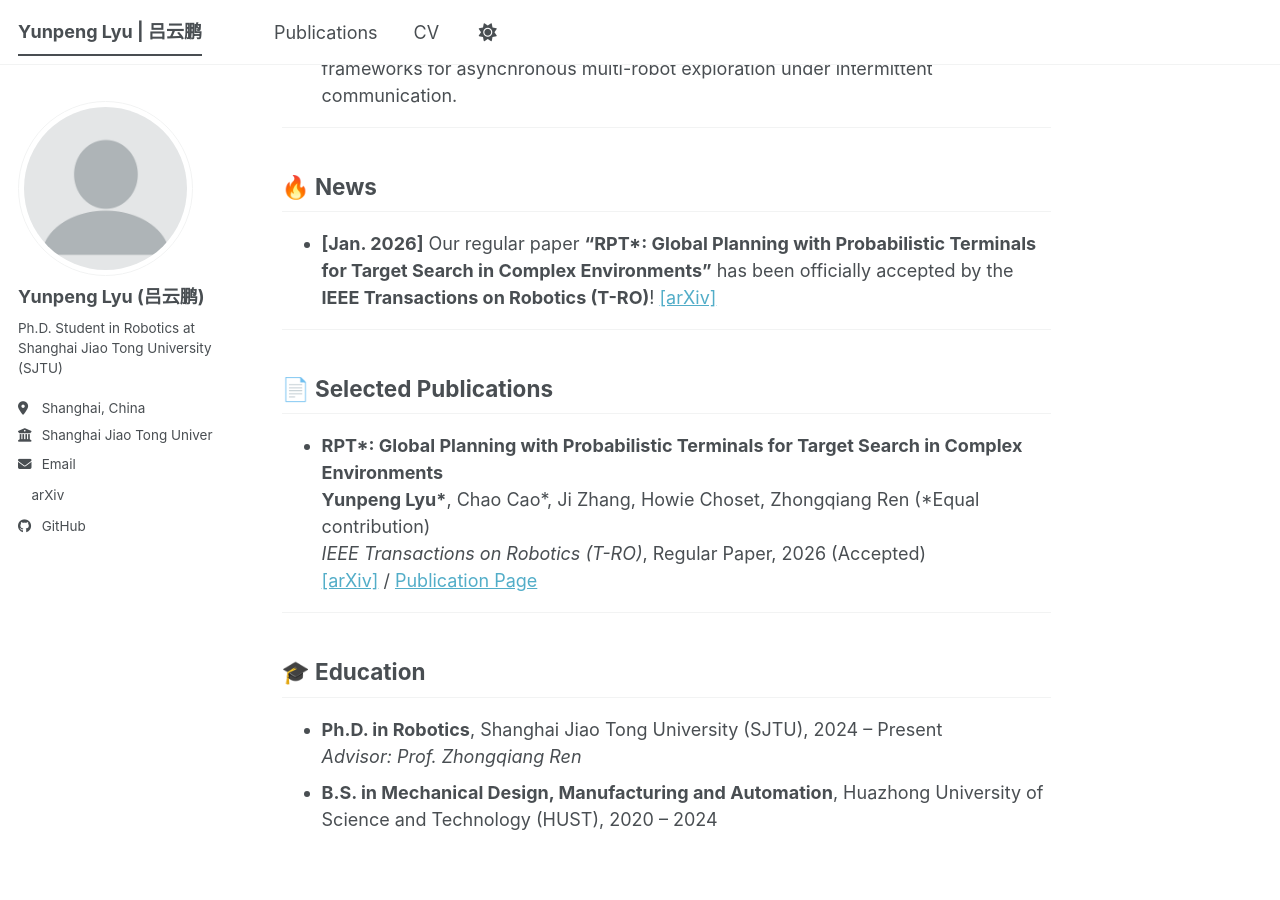
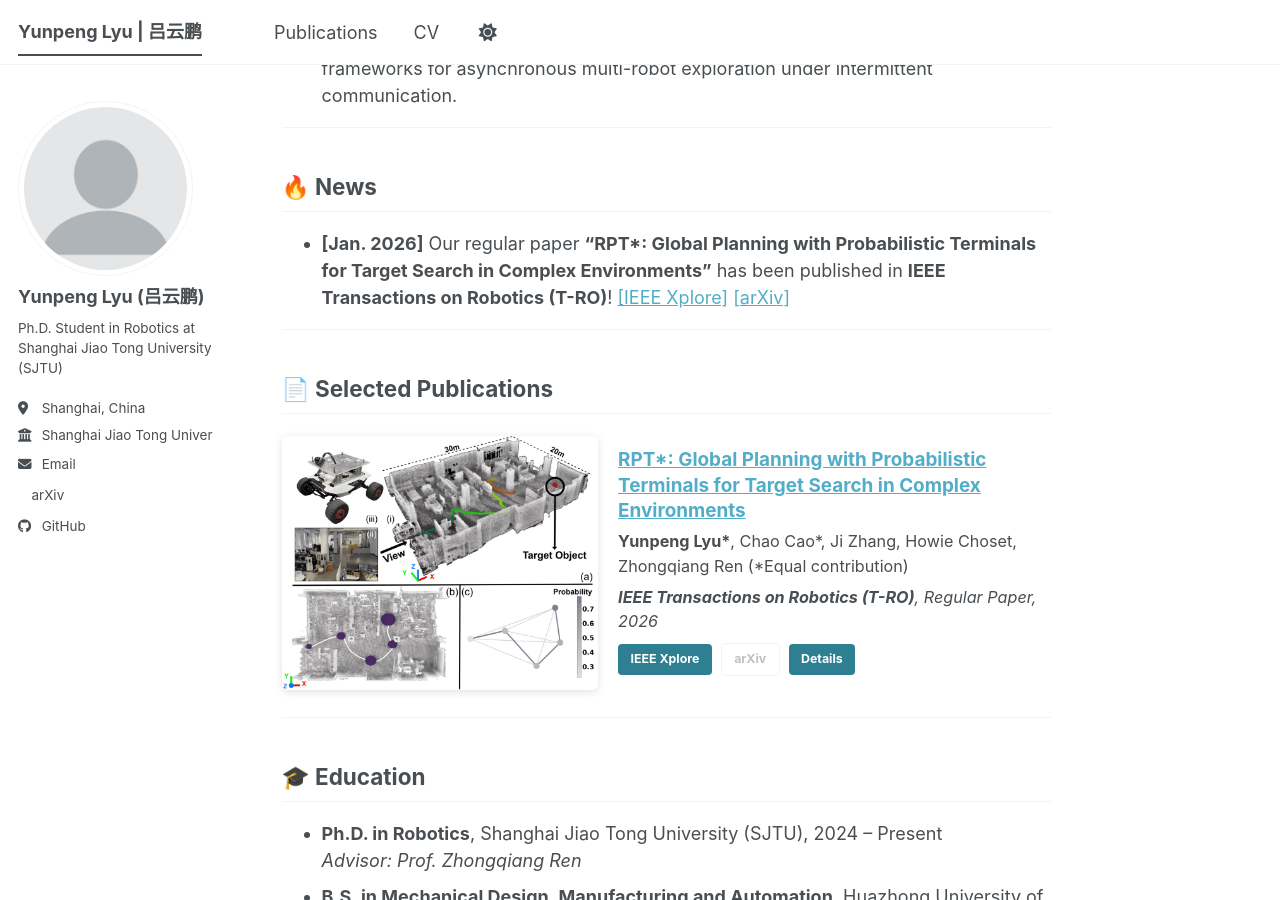
Before and after one commit to lveverflipped/lveverflipped.github.io, a Jekyll site: the page built from _pages/about.md, in a window 1280 px wide and 900 px high, scrolled down 504 px. Built offline with Jekyll 4.4.1, drawn with Linux system fonts in a browser that asks for light colours; a script bundle is joined from its source files by our own code; a style sheet for code colours, icons or effects is not loaded.

Commit message:
Update publication link to IEEE Xplore and add representative figure

```diff
--- a/_pages/about.md
+++ b/_pages/about.md
@@ -17,15 +17,35 @@ My research centers on **robot motion planning**, **autonomous exploration**, an
 ---
 
 ## 🔥 News
-- **[Jan. 2026]** Our regular paper **"RPT\*: Global Planning with Probabilistic Terminals for Target Search in Complex Environments"** has been officially accepted by the **IEEE Transactions on Robotics (T-RO)**! [[arXiv]](https://arxiv.org/abs/2601.12701)
+- **[Jan. 2026]** Our regular paper **"RPT\*: Global Planning with Probabilistic Terminals for Target Search in Complex Environments"** has been published in **IEEE Transactions on Robotics (T-RO)**! [[IEEE Xplore]](https://ieeexplore.ieee.org/document/11769626) [[arXiv]](https://arxiv.org/abs/2601.12701)
 
 ---
 
 ## 📄 Selected Publications
-- **RPT\*: Global Planning with Probabilistic Terminals for Target Search in Complex Environments**
-  **Yunpeng Lyu\***, Chao Cao\*, Ji Zhang, Howie Choset, Zhongqiang Ren (\*Equal contribution)
-  *IEEE Transactions on Robotics (T-RO)*, Regular Paper, 2026 (Accepted)
-  [[arXiv]](https://arxiv.org/abs/2601.12701) / [Publication Page](/publication/2026-01-19-rpt-star)
+
+<div style="display: flex; flex-wrap: wrap; gap: 20px; align-items: center; margin-top: 1.2em; margin-bottom: 1.5em;">
+  <div style="flex: 1 1 260px; max-width: 320px;">
+    <a href="https://ieeexplore.ieee.org/document/11769626">
+      <img src="/images/rpt_star.jpg" alt="RPT* System Overview" style="width: 100%; border-radius: 6px; box-shadow: 0 2px 8px rgba(0,0,0,0.12); display: block;">
+    </a>
+  </div>
+  <div style="flex: 2 1 320px;">
+    <h3 style="margin-top: 0; margin-bottom: 0.3em; font-size: 1.05em; line-height: 1.35;">
+      <a href="https://ieeexplore.ieee.org/document/11769626">RPT*: Global Planning with Probabilistic Terminals for Target Search in Complex Environments</a>
+    </h3>
+    <p style="margin-bottom: 0.4em; font-size: 0.9em;">
+      <strong>Yunpeng Lyu*</strong>, Chao Cao*, Ji Zhang, Howie Choset, Zhongqiang Ren (*Equal contribution)
+    </p>
+    <p style="margin-bottom: 0.6em; font-size: 0.9em; font-style: italic;">
+      <strong>IEEE Transactions on Robotics (T-RO)</strong>, Regular Paper, 2026
+    </p>
+    <p style="margin-bottom: 0;">
+      <a href="https://ieeexplore.ieee.org/document/11769626" class="btn btn--primary btn--small" style="text-decoration:none; margin-right: 4px;">IEEE Xplore</a>
+      <a href="https://arxiv.org/abs/2601.12701" class="btn btn--inverse btn--small" style="text-decoration:none; margin-right: 4px;">arXiv</a>
+      <a href="/publication/2026-01-19-rpt-star" class="btn btn--small" style="text-decoration:none;">Details</a>
+    </p>
+  </div>
+</div>
 
 ---
 
```
Also changed, not shown: README.md (+2 -2 lines), _publications/2026-01-19-rpt-star.md (+10 -3 lines), images/rpt_star.jpg (added).
